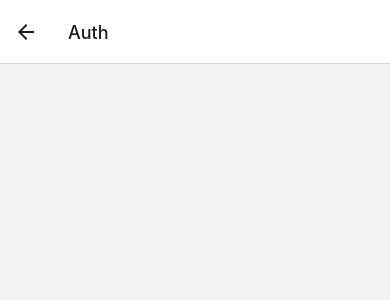
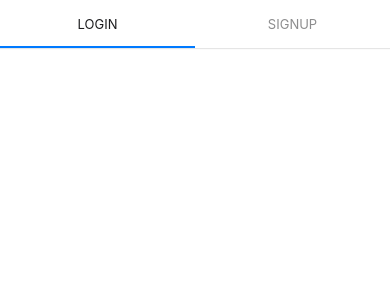
Before and after one commit to MuhammadRafeh/ECom, a React Native app: screen /Auth in a window 390 px wide. Shown: the top 300 px of the page. Built offline with nearby package versions, Linux system fonts and the light colour scheme.

Commit message:
Created the Flow!

```diff
--- a/src/navigators/AuthNavigator/AuthNavigator.js
+++ b/src/navigators/AuthNavigator/AuthNavigator.js
@@ -7,7 +7,12 @@ const Stack = createStackNavigator();
 
 function AuthNavigator() {
     return (
-        <Stack.Navigator>
+        <Stack.Navigator
+            initialRouteName={'OnBoarding'}
+            screenOptions={{
+                headerShown: false
+            }}
+        >
             <Stack.Screen name="OnBoarding" component={OnBoardingScreen} />
             <Stack.Screen name="Auth" component={AuthScreen} />
         </Stack.Navigator>
--- a/src/navigators/AuthNavigator/AuthTopTabNavigator/AuthTopTabNavigator.js
+++ b/src/navigators/AuthNavigator/AuthTopTabNavigator/AuthTopTabNavigator.js
@@ -1,13 +1,15 @@
 import React from 'react';
 import { createMaterialTopTabNavigator } from '@react-navigation/material-top-tabs';
+import LoginScreen from '../../../screens/Auth/AuthNavigatorScreens/Login/LoginScreen';
+import SignupScreen from '../../../screens/Auth/AuthNavigatorScreens/Signup/SignupScreen';
 
 const Tab = createMaterialTopTabNavigator();
 
 function AuthTopTabNavigator() {
     return (
         <Tab.Navigator>
-            <Tab.Screen name="Login" component={HomeScreen} />
-            <Tab.Screen name="Signup" component={SettingsScreen} />
+            <Tab.Screen name="Login" component={LoginScreen} />
+            <Tab.Screen name="Signup" component={SignupScreen} />
         </Tab.Navigator>
     );
 }
--- a/src/screens/Auth/AuthNavigatorScreens/Login/LoginScreen.js
+++ b/src/screens/Auth/AuthNavigatorScreens/Login/LoginScreen.js
@@ -3,12 +3,17 @@ import { Text, View, StyleSheet } from 'react-native';
 
 const LoginScreen = props => {
     return (
-        <View />
+        <View style={styles.screen}>
+
+        </View>
     );
 }
 
 export default LoginScreen;
 
 const styles = StyleSheet.create({
-
+    screen: {
+        flex: 1,
+        backgroundColor: '#fff'
+    }
 })
--- a/src/screens/Auth/AuthNavigatorScreens/Signup/SignupScreen.js
+++ b/src/screens/Auth/AuthNavigatorScreens/Signup/SignupScreen.js
@@ -3,12 +3,17 @@ import { Text, View, StyleSheet } from 'react-native';
 
 const SignupScreen = props => {
     return (
-        <View />
+        <View style={styles.screen}>
+
+        </View>
     );
 }
 
 export default SignupScreen;
 
 const styles = StyleSheet.create({
-
+    screen: {
+        flex: 1,
+        backgroundColor: '#fff'
+    }
 })
--- a/src/screens/Auth/AuthScreen.js
+++ b/src/screens/Auth/AuthScreen.js
@@ -1,14 +1,19 @@
 import React from 'react';
 import { Text, View, StyleSheet } from 'react-native';
+import AuthTopTabNavigator from '../../navigators/AuthNavigator/AuthTopTabNavigator/AuthTopTabNavigator';
 
 const Auth = props => {
     return (
-        <View />
+        <View style={styles.screen}>
+            <AuthTopTabNavigator />
+        </View>
     );
 }
 
 export default Auth;
 
 const styles = StyleSheet.create({
-
+    screen: {
+        flex: 1
+    }
 })
```
